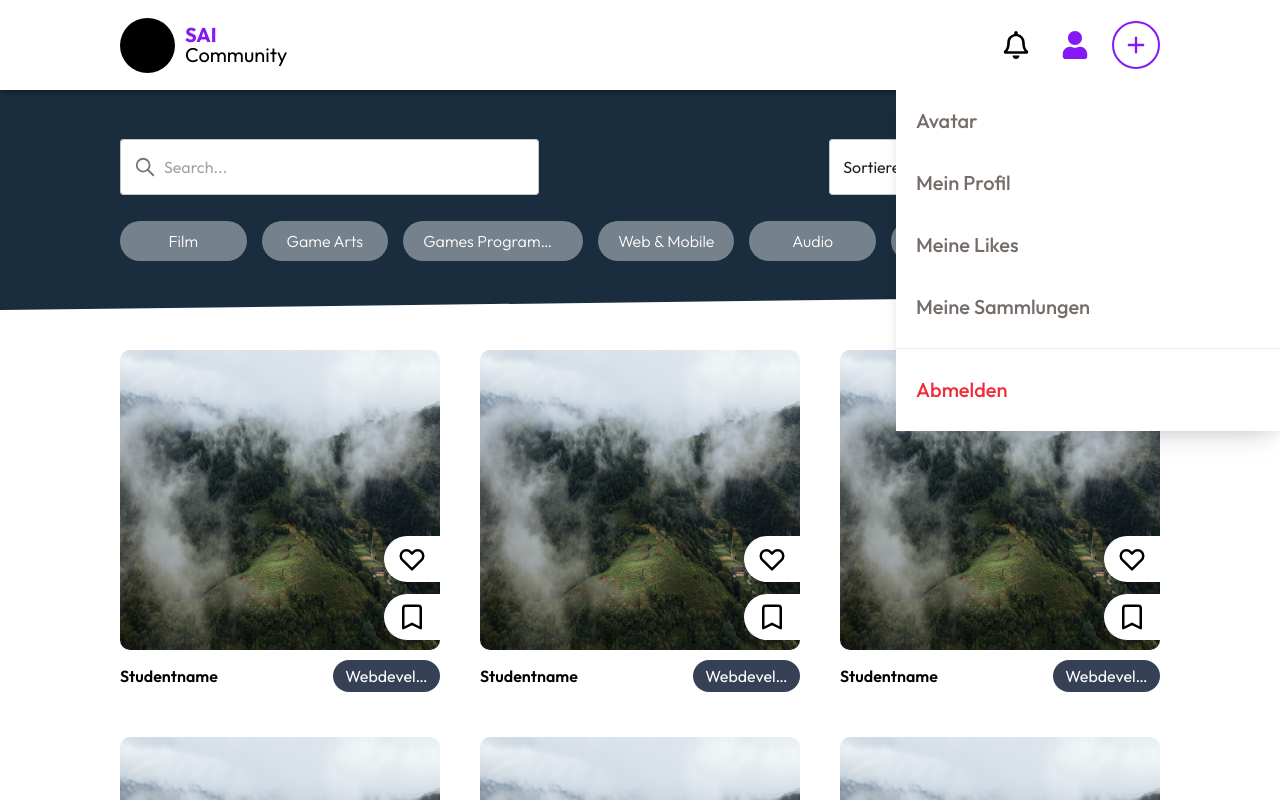
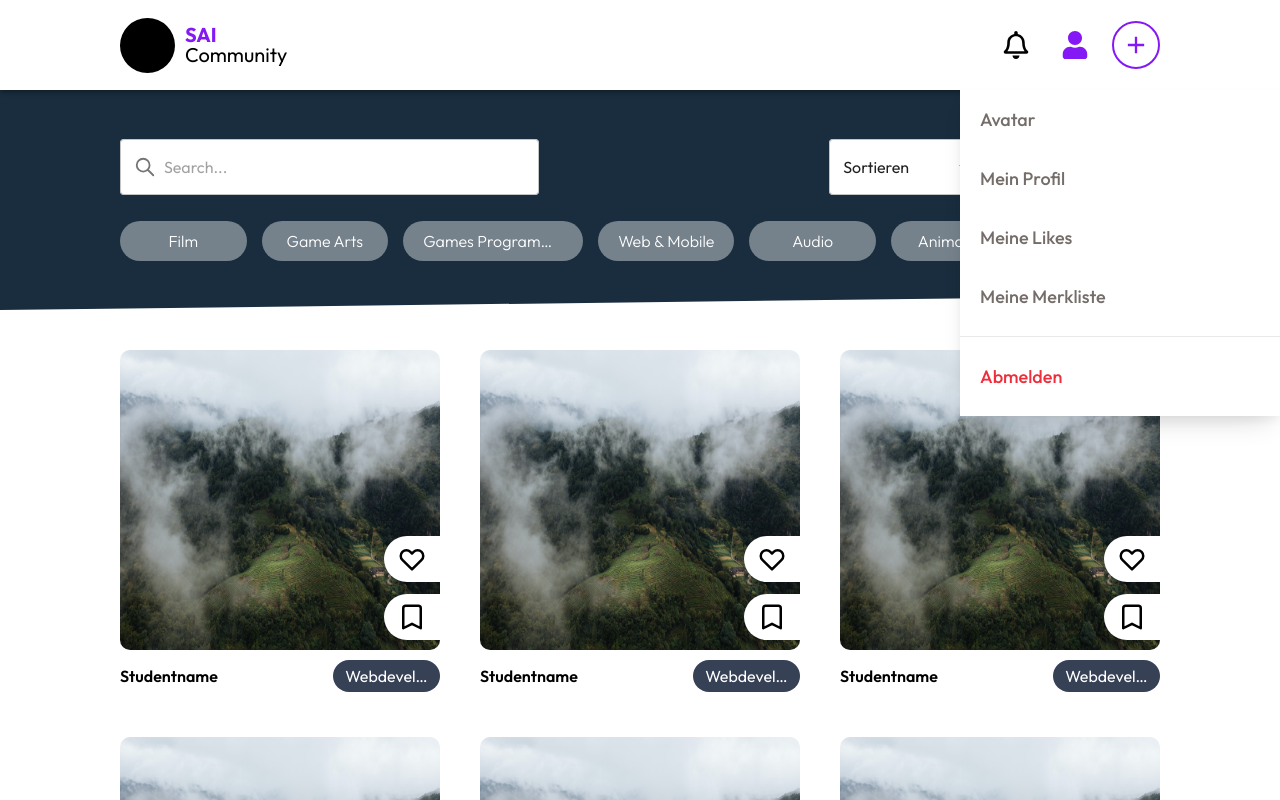
Before and after one commit to dream-lab-group/sae-community, a Next.js app: page / in a window 1280 px wide. Both pictures are taken after a click on the button 1074 px from the left and 45 px from the top of the page. Shown: the top 800 px of the page. Built offline with nearby package versions, Linux system fonts and the light colour scheme; what @directus/sdk would draw is missing.

Commit message:
minor font adjustments

```diff
--- a/common/components/navigation-elements/costum-nav-button.tsx
+++ b/common/components/navigation-elements/costum-nav-button.tsx
@@ -20,6 +20,7 @@ export const CustomNavButton = ({ navElement }: CustomNavButtonProps) => {
           paddingX: '20px',
           display: 'flex',
           justifyContent: 'flex-start',
+          whiteSpace: 'nowrap',
         }}
       >
         <Typography
@@ -27,7 +28,7 @@ export const CustomNavButton = ({ navElement }: CustomNavButtonProps) => {
             fontWeight: 500,
             color: '#746D69',
             fontSize: `${
-              smBreakpointDown ? '14px' : lgBreakpointUp ? '20px' : '18px'
+              smBreakpointDown ? '14px' : lgBreakpointUp ? '18px' : '16px'
             }`,
           }}
         >
--- a/common/components/navigation-elements/custom-navbar.tsx
+++ b/common/components/navigation-elements/custom-navbar.tsx
@@ -25,7 +25,7 @@ export const CustomNavbar = ({ menuOpen }: AppBarHeaderProps) => {
         zIndex: 2000,
         background: '#fff',
         height: `${mdBreakpointDown && '100%'}`,
-        width: `${mdBreakpointDown ? '100%' : '30%'}`,
+        width: `${mdBreakpointDown ? '100%' : '25%'}`,
         right: `${mdBreakpointUp && 0}`,
         boxShadow:
           'rgba(0, 0, 0, 0.15) 0px 15px 25px -10px, rgba(0, 0, 0, 0.05) 0px 5px 10px',
@@ -54,7 +54,7 @@ export const CustomNavbar = ({ menuOpen }: AppBarHeaderProps) => {
               fontWeight: 500,
               color: '#746D69',
               fontSize: `${
-                smBreakpointDown ? '14px' : lgBreakpointUp ? '20px' : '18px'
+                smBreakpointDown ? '14px' : lgBreakpointUp ? '18px' : '16px'
               }`,
             }}
           >
@@ -98,7 +98,7 @@ export const CustomNavbar = ({ menuOpen }: AppBarHeaderProps) => {
               fontWeight: 500,
               color: '#F02D3A',
               fontSize: `${
-                smBreakpointDown ? '14px' : lgBreakpointUp ? '20px' : '18px'
+                smBreakpointDown ? '14px' : lgBreakpointUp ? '18px' : '16px'
               }`,
             }}
           >
--- a/common/translations/de.json
+++ b/common/translations/de.json
@@ -73,7 +73,7 @@
     "uploadproject": "Projektupload",
     "myprofile": "Mein Profil",
     "mylikes": "Meine Likes",
-    "mycollections": "Meine Sammlungen"
+    "mycollections": "Meine Merkliste"
   },
   "pageNavigation": {
     "film": "Film",
```
